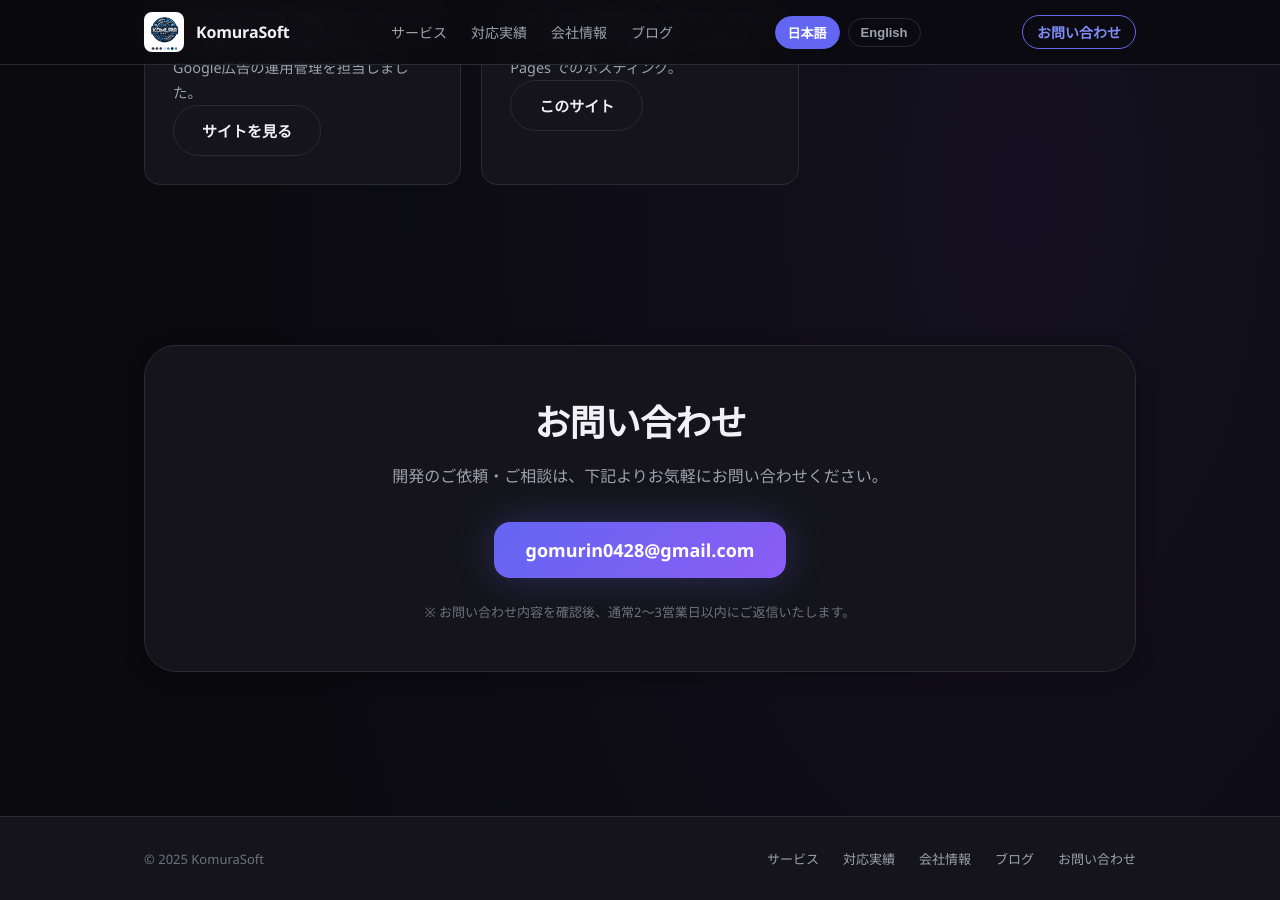
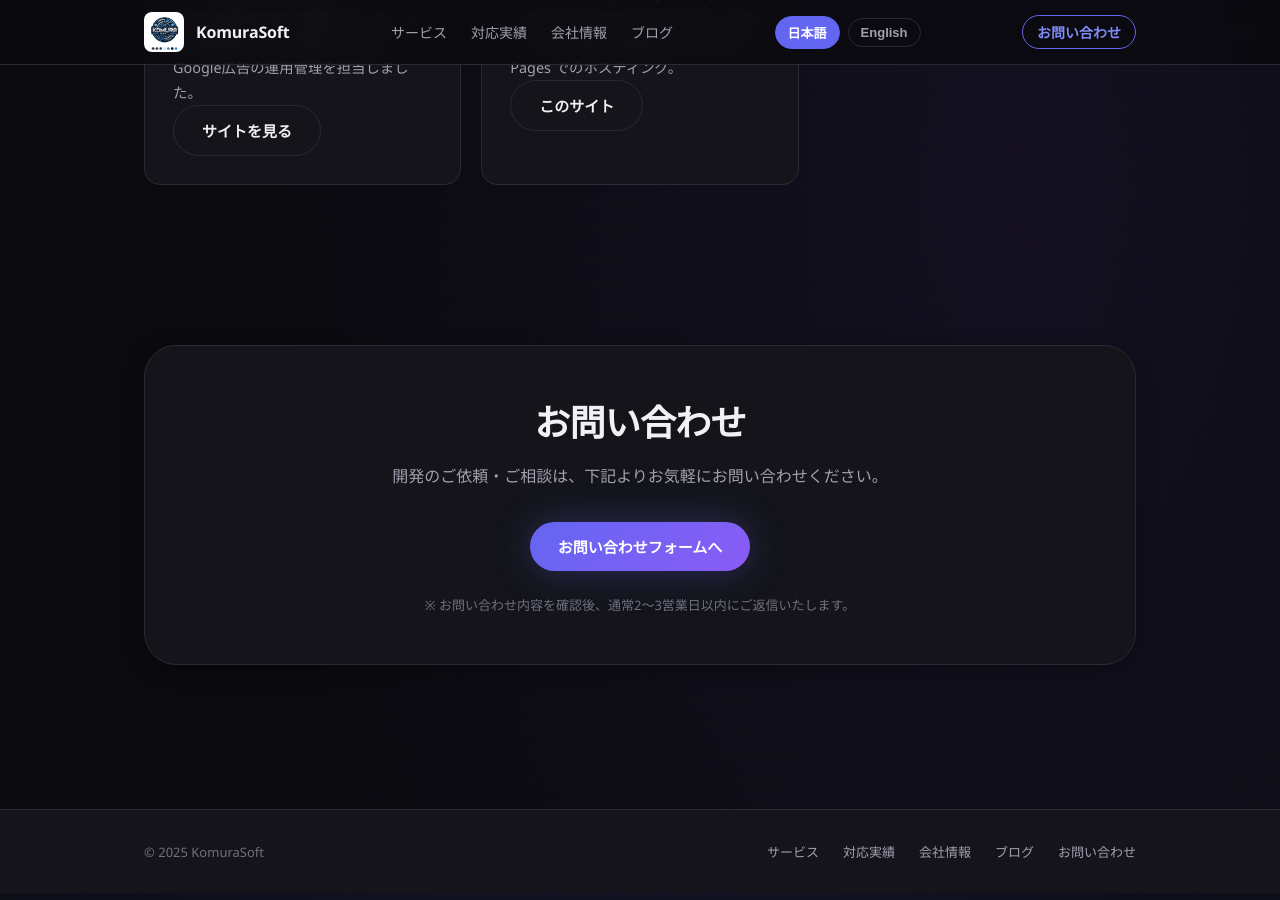
Before and after one commit to gomurin0428/KomuraSoftWeb, a Jekyll site: the page index.html, which Jekyll copies as it is, in a window 1280 px wide and 900 px high, scrolled down 2636 px. Built offline with Jekyll 4.4.1, drawn with Linux system fonts in a browser that asks for light colours.

Commit message:
feat: replace email with Google Forms contact link

```diff
--- a/index.html
+++ b/index.html
@@ -39,7 +39,11 @@
       "@type": "Person",
       "name": "小村 豪"
     },
-    "email": "gomurin0428@gmail.com",
+    "contactPoint": {
+      "@type": "ContactPoint",
+      "contactType": "customer service",
+      "url": "https://docs.google.com/forms/d/e/1FAIpQLSdQz2lqorHFF3fpJtfZv3Ohm5gHG7uyPtm7p_ydGwasc7Xi_g/viewform"
+    },
     "address": {
       "@type": "PostalAddress",
       "postalCode": "107-0061",
@@ -231,7 +235,7 @@
             開発のご依頼・ご相談は、下記よりお気軽にお問い合わせください。
           </p>
           <div class="contact-info">
-            <a class="contact-email" href="mailto:gomurin0428@gmail.com" data-i18n="contactEmail">gomurin0428@gmail.com</a>
+            <a class="button button--primary" href="https://docs.google.com/forms/d/e/1FAIpQLSdQz2lqorHFF3fpJtfZv3Ohm5gHG7uyPtm7p_ydGwasc7Xi_g/viewform" target="_blank" rel="noopener" data-i18n="contactButton">お問い合わせフォームへ</a>
           </div>
           <p class="contact-note" data-i18n="contactNote">
             ※ お問い合わせ内容を確認後、通常2〜3営業日以内にご返信いたします。
@@ -306,7 +310,7 @@
           portfolioClient2Link: 'このサイト',
           contactTitle: 'お問い合わせ',
           contactDescription: '開発のご依頼・ご相談は、下記よりお気軽にお問い合わせください。',
-          contactEmail: 'gomurin0428@gmail.com',
+          contactButton: 'お問い合わせフォームへ',
           contactNote: '※ お問い合わせ内容を確認後、通常2〜3営業日以内にご返信いたします。',
           footerService: 'サービス',
           footerPortfolio: '対応実績',
@@ -367,7 +371,7 @@
           portfolioClient2Link: 'This Site',
           contactTitle: 'Contact',
           contactDescription: 'For development inquiries and consultations, please feel free to reach out below.',
-          contactEmail: 'gomurin0428@gmail.com',
+          contactButton: 'Go to Contact Form',
           contactNote: '* We will respond within 2-3 business days after reviewing your inquiry.',
           footerService: 'Services',
           footerPortfolio: 'Portfolio',
```
